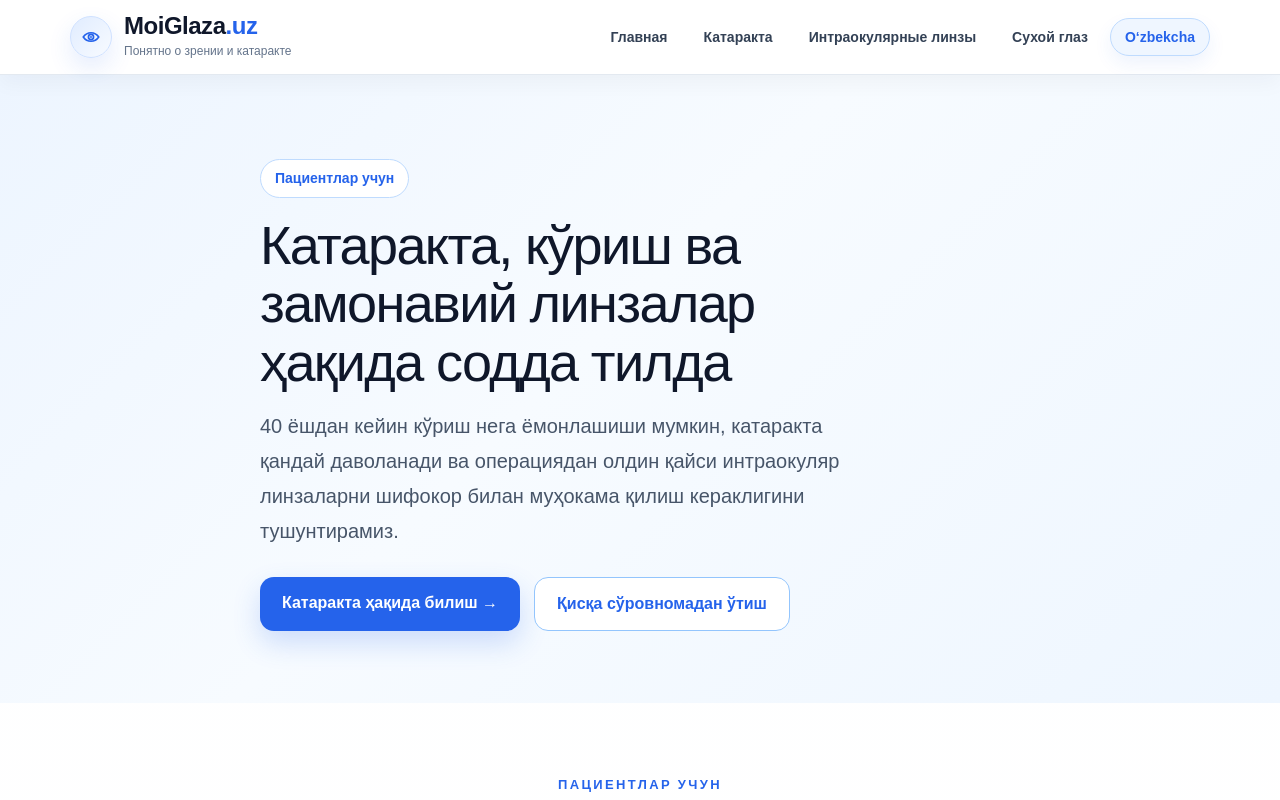
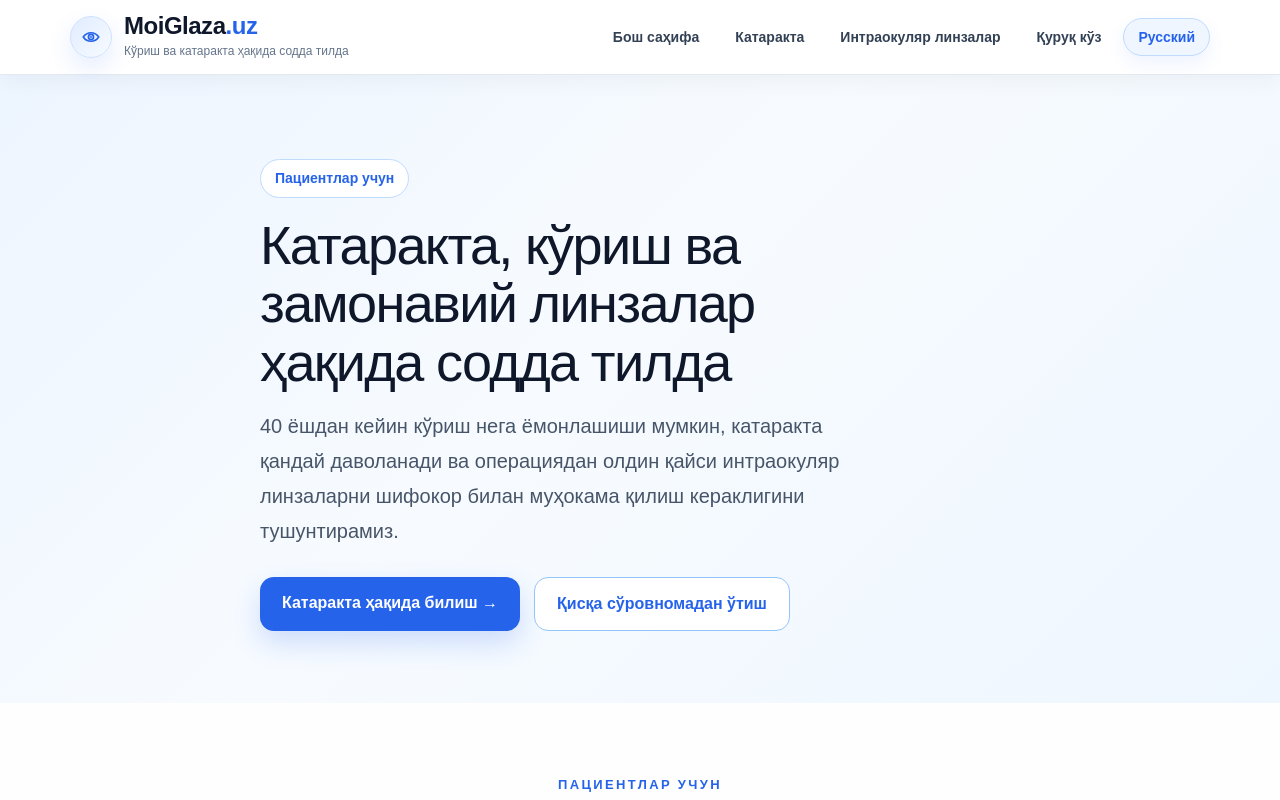
Before and after one commit to Amidro/moiglaza, a Next.js app: page /uz in a window 1280 px wide. Shown: the top 800 px of the page. Built offline with nearby package versions, Linux system fonts and the light colour scheme.

Commit message:
Update Header.tsx

```diff
--- a/components/Header.tsx
+++ b/components/Header.tsx
@@ -1,12 +1,48 @@
+"use client";
+
+import { usePathname } from "next/navigation";
 import { EyeIcon } from "./icons";
 
+const languagePairs: Record<string, string> = {
+  "/ru": "/uz",
+  "/ru/katarakta": "/uz/katarakta",
+  "/ru/intraokulyarnye-linzy": "/uz/intraokulyar-linzalar",
+  "/ru/suhoj-glaz": "/uz/quruq-koz",
+  "/ru/start": "/uz/start",
+
+  "/uz": "/ru",
+  "/uz/katarakta": "/ru/katarakta",
+  "/uz/intraokulyar-linzalar": "/ru/intraokulyarnye-linzy",
+  "/uz/quruq-koz": "/ru/suhoj-glaz",
+  "/uz/start": "/ru/start"
+};
+
 export default function Header() {
-  const navItems = [
-    { label: "Главная", href: "/ru" },
-    { label: "Катаракта", href: "/ru/katarakta" },
-    { label: "Интраокулярные линзы", href: "/ru/intraokulyarnye-linzy" },
-    { label: "Сухой глаз", href: "/ru/suhoj-glaz" }
-  ];
+  const pathname = usePathname();
+
+  const isUz = pathname?.startsWith("/uz");
+
+  const navItems = isUz
+    ? [
+        { label: "Бош саҳифа", href: "/uz" },
+        { label: "Катаракта", href: "/uz/katarakta" },
+        { label: "Интраокуляр линзалар", href: "/uz/intraokulyar-linzalar" },
+        { label: "Қуруқ кўз", href: "/uz/quruq-koz" }
+      ]
+    : [
+        { label: "Главная", href: "/ru" },
+        { label: "Катаракта", href: "/ru/katarakta" },
+        { label: "Интраокулярные линзы", href: "/ru/intraokulyarnye-linzy" },
+        { label: "Сухой глаз", href: "/ru/suhoj-glaz" }
+      ];
+
+  const homeHref = isUz ? "/uz" : "/ru";
+  const subtitle = isUz
+    ? "Кўриш ва катаракта ҳақида содда тилда"
+    : "Понятно о зрении и катаракте";
+
+  const langHref = languagePairs[pathname || ""] || (isUz ? "/ru" : "/uz");
+  const langLabel = isUz ? "Русский" : "O‘zbekcha";
 
   return (
     <>
@@ -81,7 +117,7 @@ export default function Header() {
           }}
         >
           <a
-            href="/ru"
+            href={homeHref}
             style={{
               display: "flex",
               alignItems: "center",
@@ -127,7 +163,7 @@ export default function Header() {
                   marginTop: 4
                 }}
               >
-                Понятно о зрении и катаракте
+                {subtitle}
               </div>
             </div>
           </a>
@@ -162,7 +198,7 @@ export default function Header() {
             ))}
 
             <a
-              href="/uz"
+              href={langHref}
               className="moiglaza-lang-link"
               style={{
                 textDecoration: "none",
@@ -177,7 +213,7 @@ export default function Header() {
                 boxShadow: "0 8px 18px rgba(37,99,235,0.08)"
               }}
             >
-              O‘zbekcha
+              {langLabel}
             </a>
           </nav>
         </div>
```
